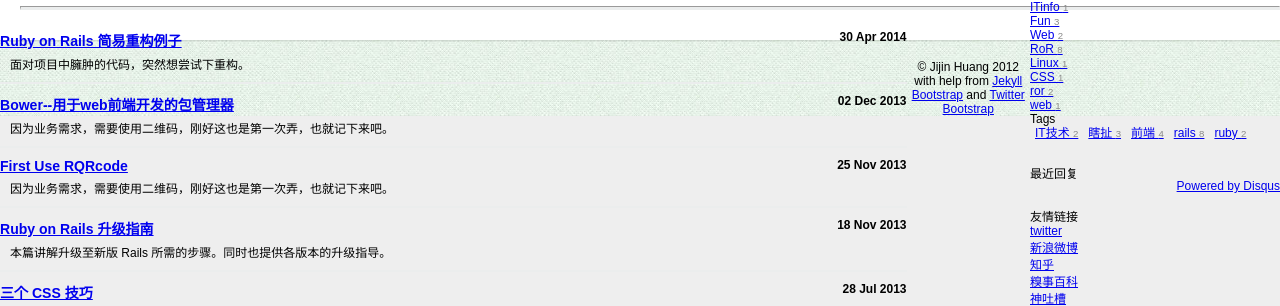
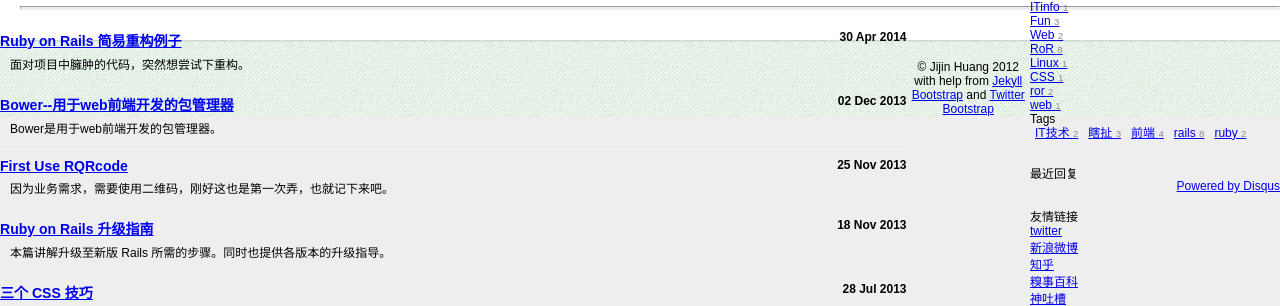
Before and after one commit to hjijin/hjijin.github.io, a Jekyll site: the page built from index.html, in a window 1280 px wide. Shown: the part 561-867 px from the top of the page. Built offline with Jekyll 4.4.1, drawn with Linux system fonts in a browser that asks for light colours; the list of posts is cut into pages by our own code; comment, search, counter and statistics services are not loaded.

Commit message:
posted 2014-04-30

```diff
--- a/_posts/2013-12-02-bower-the-manager-for-web-development-package.md
+++ b/_posts/2013-12-02-bower-the-manager-for-web-development-package.md
@@ -2,7 +2,7 @@
 layout: post
 title: "Bower--用于web前端开发的包管理器"
 category: web
-excerpt: 因为业务需求，需要使用二维码，刚好这也是第一次弄，也就记下来吧。
+excerpt: Bower是用于web前端开发的包管理器。
 tags: 前端
 ---
 
```
